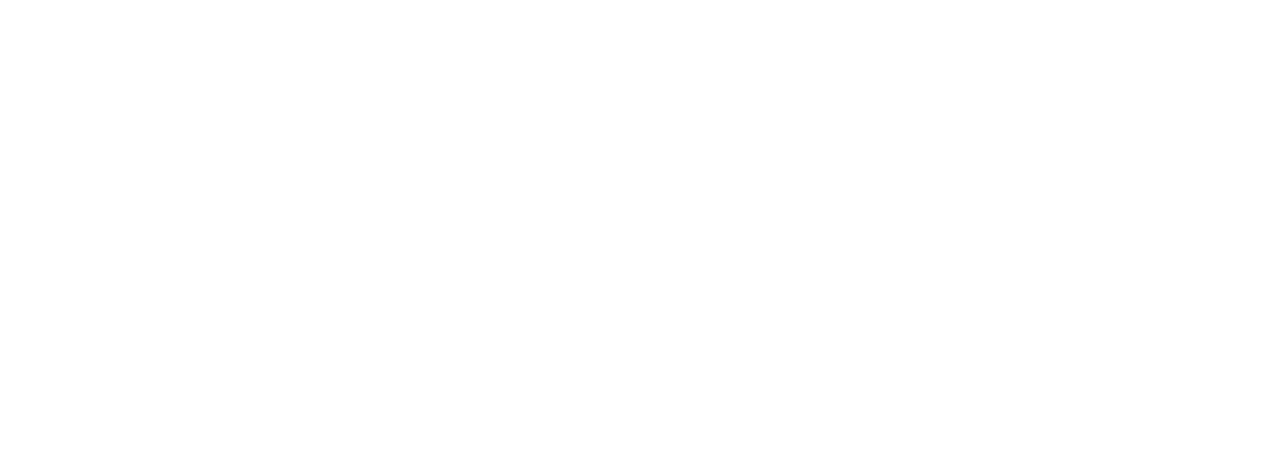
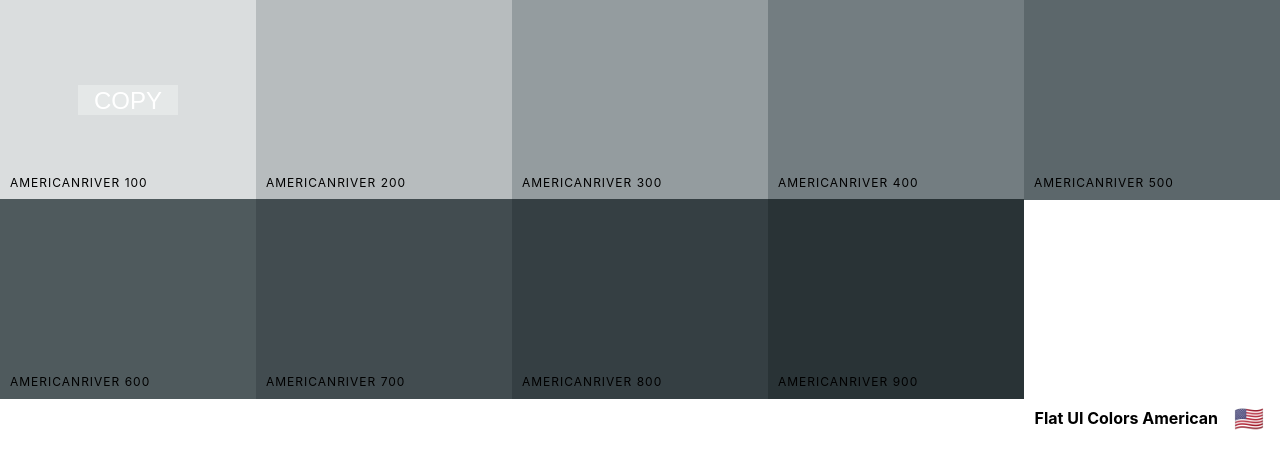
Before and after one commit to Lyubitshka/color-app, a React (Create React App) app: page /palette/flat-ui-colors-american/americanriver in a window 1280 px wide. Shown: the top 468 px of the page. Built offline with nearby package versions, Linux system fonts and the light colour scheme.

Commit message:
single color palette

```diff
--- a/package.json
+++ b/package.json
@@ -18,6 +18,7 @@
     "react-dom": "^18.2.0",
     "react-router-dom": "^6.9.0",
     "react-scripts": "5.0.1",
+    "uuid": "^9.0.0",
     "web-vitals": "^2.1.4"
   },
   "scripts": {
--- a/src/App.js
+++ b/src/App.js
@@ -5,6 +5,8 @@
 import PaletteList from './PaletteList';
 import SingleColorPalette from './SingleColorPalette';
 import PaletteRoot from './PaletteRoot';
+import seedColors from './seedColors';
+
 
 const router = createBrowserRouter([
   {
@@ -24,10 +26,9 @@
             element: <Palette />,
           },
           {
-            path: ':id/:colorId',
+            path: ':paletteId/:colorId',
             element: <SingleColorPalette />
           }
-
         ]
       },
     ]
--- a/src/ColorBox.js
+++ b/src/ColorBox.js
@@ -11,7 +11,7 @@
         setTimeout(() => setState({ copied: false }), 1500);
     }
     const { copied } = state;
-    const { background, name, moreUrl } = props;
+    const { background, name, moreUrl, showLink } = props;
 
     return (
         <CopyToClipboard text={background} onCopy={copyStateHandler}>
@@ -30,10 +30,13 @@
                     </div>
                     <button className='copy-button'>Copy</button>
                 </div>
-                <Link to={moreUrl} onClick={e => e.stopPropagation()}>
+                {showLink && (
+                    <Link to={moreUrl} onClick={e => e.stopPropagation()}>
                     <span className='see-more'>MORE</span>
 
                 </Link>
+                )}
+
             </div>
         </CopyToClipboard>
     );
--- a/src/Palette.js
+++ b/src/Palette.js
@@ -35,6 +35,7 @@
             moreUrl={`/palette/${id}/${color.id}`}
             paletteId={id}
             colorId={color.id}
+            showLink={true}
         />
     ));
 
--- a/src/SingleColorPalette.js
+++ b/src/SingleColorPalette.js
@@ -1,70 +1,52 @@
-import { useState } from "react";
 import { useParams, Link } from "react-router-dom";
+import { v4 as uuid } from "uuid";
 import ColorBox from "./ColorBox";
-import Navbar from "./Navbar";
+
 import seedColors from "./seedColors";
 import { generatePalette } from './chromaHelpers';
 
 
-const SingleColorPalette = (props) => {
+const SingleColorPalette = () => {
 
-    // const [level, setLevel] = useState(500);
-    // const [format, setFormat] = useState('hex');
-    // const [shades, setShades] = useState('')
+    const { paletteId, colorId } = useParams();
 
-    // const { id, colorId } = useParams();
+    const findPalette = paletteId => {
+        return seedColors.find(function (palette) {
+            return palette.id === paletteId;
+        })
+    }
+    const palette = generatePalette(findPalette(paletteId));
 
-    // const findPalette = id => {
-    //     return seedColors.find(function (palette) {
-    //         return palette.id === id;
-    //     })
-    // }
-    // const palette = generatePalette(findPalette(id));
-
-
-    function gatherShades(palette, colorId) {
+    function gatherShades(palette, colorToFilterBy) {
         let shades = [];
         let allColors = palette.colors;
         for (let key in allColors) {
             shades = shades.concat(
-                allColors[key].filter(color => color.id === colorId)
+                allColors[key].filter(color => color.id === colorToFilterBy)
             )
         }
         return shades.slice(1);
     }
+    console.log(gatherShades(palette, colorId));
 
-    // function changeLevel(level) {
-    //     setLevel(level)
-    // }
-    // function changeFormat(value) {
-    //     setFormat(value);
-    // }
+    const shades = gatherShades(palette, colorId);
 
-    // const colorBoxes = palette.colors[level].map(color => (
-    //     <ColorBox
-    //         background={color[format]}
-    //         name={color.name}
-    //         key={color.id}
-    //         moreUrl={`/palette/${id}/${color.id}`}
-    //         paletteId={id}
-    //         colorId={color.id}
-    //     />
-    // ));
+    const colorBoxes = shades.map(color => (
+        <ColorBox
+            key={uuid()}
+            name={color.name}
+            background={color.hex}
+            showLink={false}
+        />
+    ));
 
     return (
         <div className="Palette">
-            {/* <Navbar
-                level={level}
-                changeLevel={changeLevel}
-                handleChange={changeFormat}
-            />
-            <div className='Palette-colors'>
-                {colorBoxes}
-            </div>
+            {colorBoxes}
             <div className="Palette-footer">
                 {palette.paletteName}
                 <span className="emoji">{palette.emoji}</span>
-            </div> */}
+            </div>
         </div>
     )
 };
```
Also changed, not shown: 1 other file (tests, documents, lock files or other folders).
